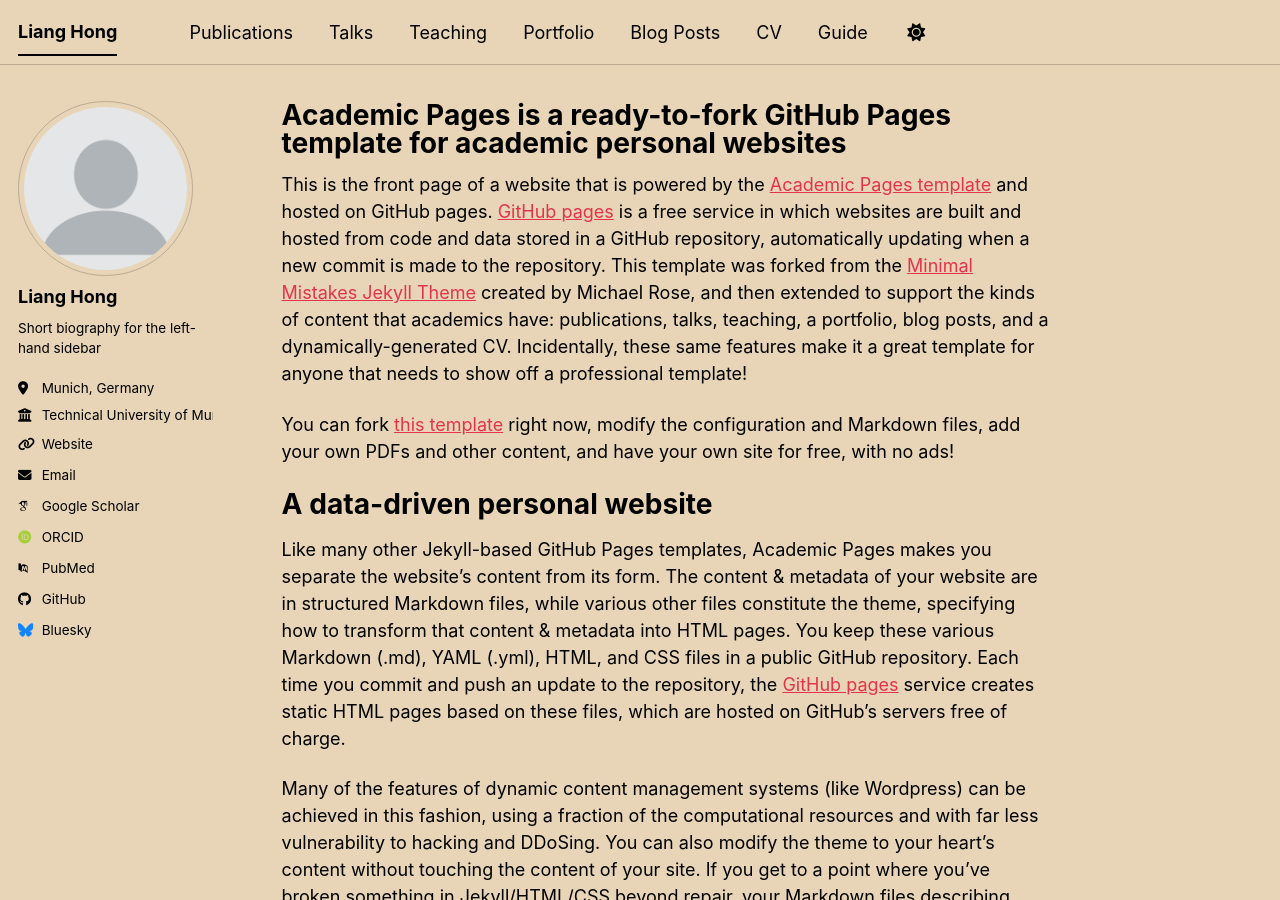
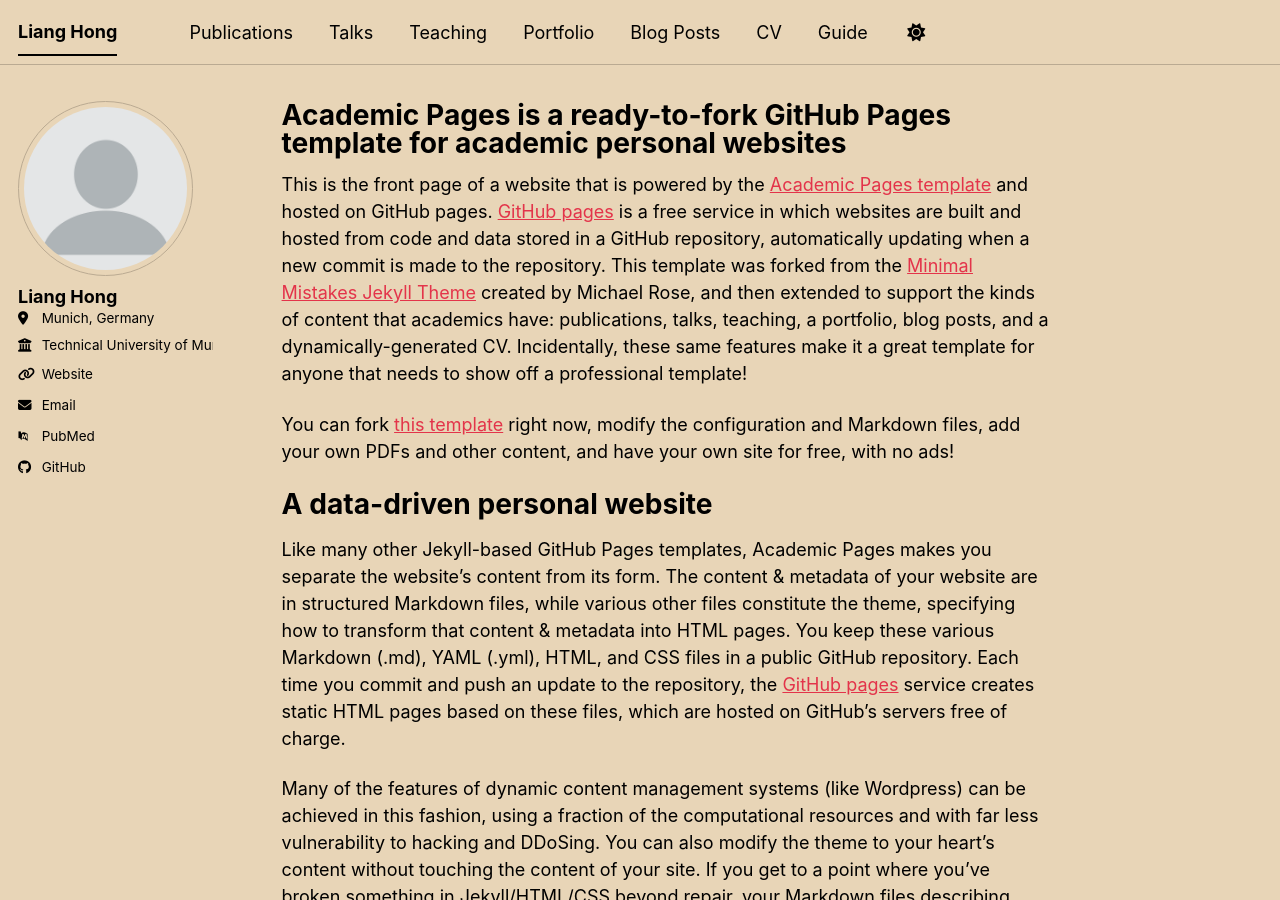
Before and after one commit to Liianne/Liianne.github.io, a Jekyll site: the page built from _pages/about.md, in a window 1280 px wide and 900 px high. Built offline with Jekyll 4.4.1, drawn with Linux system fonts in a browser that asks for light colours; some web fonts are replaced; a script bundle is joined from its source files by our own code; library files that are not in the unit come from our copies.

Commit message:
Update _config.yml

```diff
--- a/_config.yml
+++ b/_config.yml
@@ -26,7 +26,7 @@
   avatar           : "profile.png"
   name             : "Liang Hong"
   pronouns         : # example: "she/her"
-  bio              : "Short biography for the left-hand sidebar"
+  #bio              : "Short biography for the left-hand sidebar"
   location         : "Munich, Germany"
   employer         : "Technical University of Munich"
   uri              : "https://liianne.github.io/"
@@ -34,11 +34,11 @@
 
   # Academic websites
   academia         : # URL
-  arxiv            : # URL - Update with the correct link to your profile
-  googlescholar    : "https://scholar.google.com/citations?user=PS_CX0AAAAAJ"
-  inspire-hep      : # URL
+  #arxiv            : # URL - Update with the correct link to your profile
+  #googlescholar    : "https://scholar.google.com/citations?user=PS_CX0AAAAAJ"
+  #inspire-hep      : # URL
   impactstory      : # URL
-  orcid            : "https://orcid.org/yourorcidurl"
+  #orcid            : "https://orcid.org/yourorcidurl"
   semantic         : # URL
   ssrn             : # URL
   pubmed           : "https://www.ncbi.nlm.nih.gov/pubmed/?term=john+snow"
@@ -57,7 +57,7 @@
 
   # Social media
   artstation       : # Username
-  bluesky          : "bsky.app" # Replace this with you Bluesky username
+  #bluesky          : "bsky.app" # Replace this with you Bluesky username
   facebook         : # Username
   flickr           : # Username
   foursquare       : # Username
```
